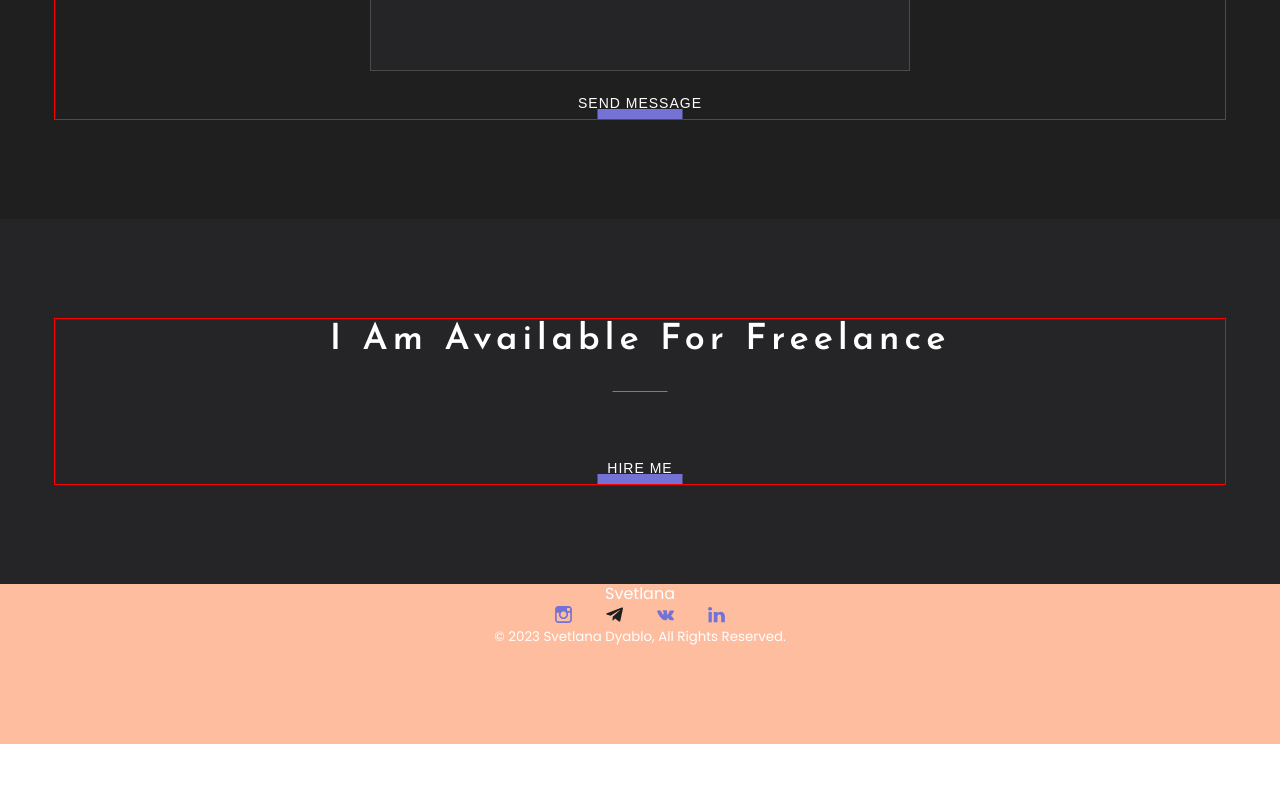
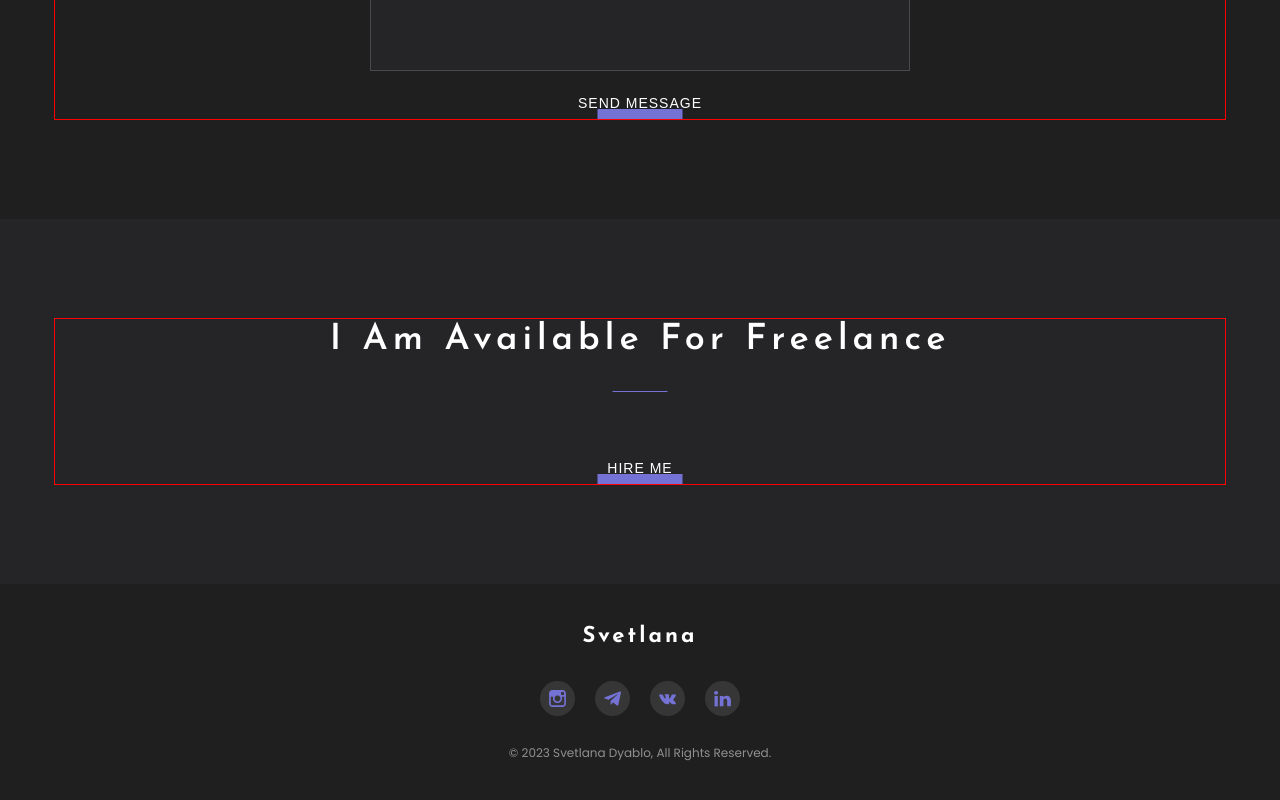
Before and after one commit to Cyberplata/portfolio-start-project-main-repeatBySveta, a React app: page / in a window 1280 px wide. Shown: the part 3716-4516 px from the top of the page. Before the commit the page ends 4460 px from the top, so only its background shows below. Built offline with nearby package versions, Linux system fonts and the light colour scheme.

Commit message:
18. Footer part 2

```diff
--- a/src/layout/footer/Footer.tsx
+++ b/src/layout/footer/Footer.tsx
@@ -2,6 +2,7 @@
 import styled from "styled-components";
 import {Icon} from "../../components/icon/Icon";
 import {FlexWrapper} from "../../components/FlexWrapper";
+import {theme} from "../../styles/Theme";
 
 export const Footer = () => {
     return (
@@ -37,18 +38,21 @@
 };
 
 const StyledFooter = styled.footer`
-    background-color: rgb(253, 189, 158);
-    min-height: 20vh;
+    background-color: ${theme.colors.primaryBg};
+    padding: 40px 0;
 `
 
 const Name = styled.span`
-
+    font-family: 'Josefin Sans', sans-serif;
+    font-size: 22px;
+    font-weight: 700;
+    letter-spacing: 3px;
 `
 
 const SocialList = styled.ul`
     display: flex;
-    gap: 30px;
-
+    gap: 20px;
+    margin: 30px 0;
 `
 
 const SocialItem = styled.li`
@@ -56,9 +60,26 @@
 `
 
 const SocialLink = styled.a`
+    background: rgba(255, 255, 255, 0.1);
+    border-radius: 50%;  // Добавляем кружочки на задний фон ссылок
+    width: 35px;
+    height: 35px;
 
+    display: flex;
+    justify-content: center;
+    align-items: center;
+
+    color: ${theme.colors.accent};
+
+    &:hover {  // При наведении на ссылку меняем цвет иконки
+        color: ${theme.colors.primaryBg};
+        transform: translateY(-4px);
+    }
 `
 
 const Copyright = styled.small`
-
+    font-size: 12px;
+    font-weight: 400;
+    text-align: center;
+    opacity: 0.5;
 `
--- a/src/styles/Global.styled.ts
+++ b/src/styles/Global.styled.ts
@@ -24,6 +24,7 @@
     a {
         text-decoration: none;
         color: ${theme.colors.font};
+        cursor: pointer;
     }
 
     ul {
```
Also changed, not shown: src/assets/images/icons-sprite.svg.
